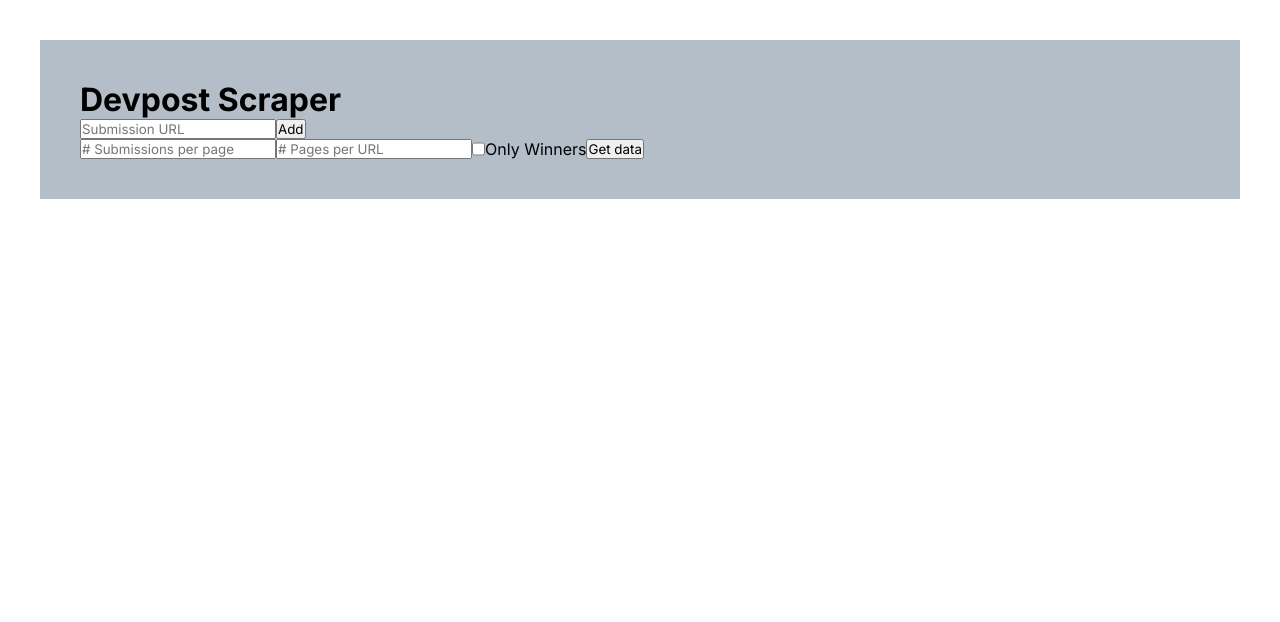
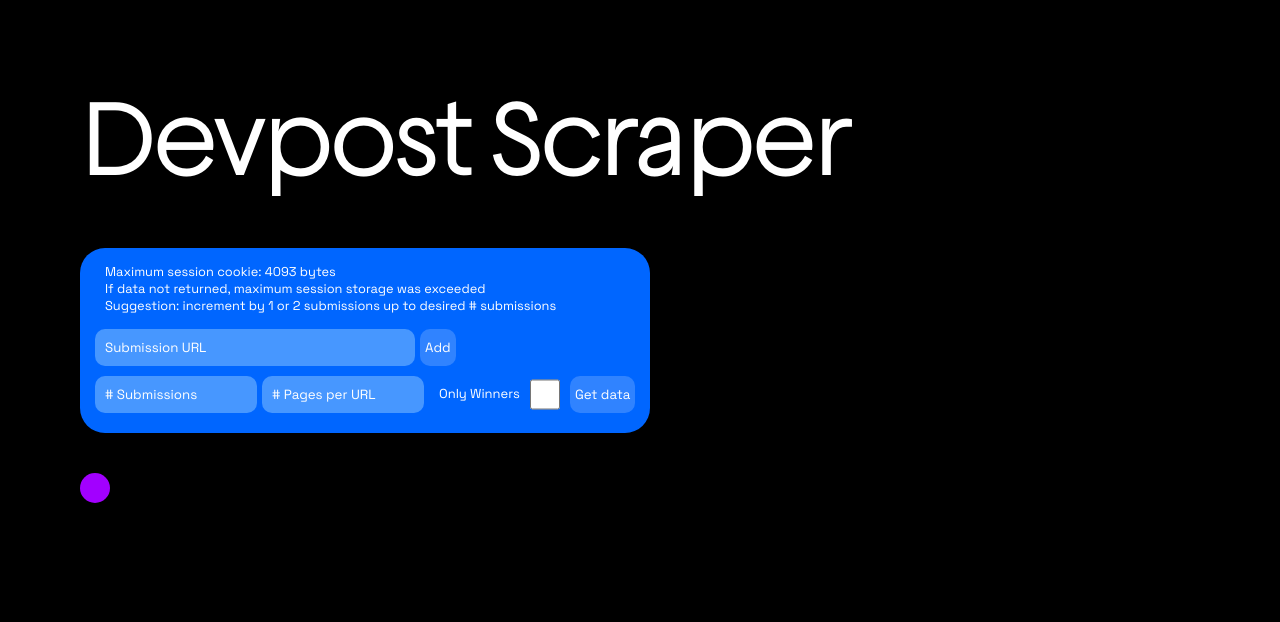
Before and after one commit to xegativ/devpost-scraper, a Flask app: page / in a window 1280 px wide. Shown: the top 622 px of the page. Run offline with Flask 3, Linux system fonts and the light colour scheme.

Commit message:
Added styling

```diff
--- a/dps.py
+++ b/dps.py
@@ -50,7 +50,7 @@ class DPS():
                             print("FINISHED")
                         count = count + 1
                     else:
-                        pass
+                        count = count + 1
 
                     self.data[URLlst[j]] = fieldsList
             except:
--- a/main.py
+++ b/main.py
@@ -25,8 +25,10 @@ def index():
 
     if 'URL_lst' not in session:
         session['URL_lst'] = []
+        session.modified = True
     if 'URL_data' not in session:
         session['URL_data'] = []
+        session.modified = True
 
     app.logger.info(f'> SESSION AFTER CHECK: {session["URL_lst"]}!')
 
--- a/static/styles/index.css
+++ b/static/styles/index.css
@@ -1,43 +1,238 @@
 @import url("https://fonts.googleapis.com/css2?family=Inter:wght@200;300;400;500;600;700&family=Space+Grotesk:wght@400;500;600;700&display=swap");
+
+@font-face {
+    font-family: "GE";
+    src: url("../fonts/Geliat-ExtraLight.otf");
+}
 
 * {
     margin: 0;
     padding: 0;
 
-    font-family: "Inter", sans-serif;
+    font-family: "GE";
     /* font-family: 'Space Grotesk', sans-serif; */
 }
 
+body {
+    background-color: black;
+}
+
+h1 {
+    color: white;
+    font-size: 100px;
+}
+
+input {
+    border-style: solid;
+    border: none;
+    border-width: 0px;
+    border-radius: 10px;
+
+    margin-right: 5px;
+    margin-top: 5px;
+    margin-bottom: 5px;
+
+    padding: 10px;
+
+    color: rgb(255, 255, 255);
+    font-family: "Space Grotesk", sans-serif;
+
+    background-color: rgb(71, 151, 255);
+}
+
+#warning {
+    color: white;
+    font-family: "Space Grotesk", sans-serif;
+    font-size: 0.8em;
+
+    margin-bottom: 10px;
+    margin-left: 10px;
+}
+
+.string-input {
+    width: 300px;
+}
+
+.numeric-input {
+    width: 142px;
+}
+
+label {
+    color: white;
+    margin-right: 10px;
+    margin-left: 10px;
+}
+
+::-webkit-input-placeholder {
+    /* WebKit, Blink, Edge */
+    color: white;
+}
+
+:-moz-placeholder {
+    /* Mozilla Firefox 4 to 18 */
+    color: white;
+    opacity: 1;
+}
+::-moz-placeholder {
+    /* Mozilla Firefox 19+ */
+    color: white;
+    opacity: 1;
+}
+:-ms-input-placeholder {
+    /* Internet Explorer 10-11 */
+    color: white;
+}
+::-ms-input-placeholder {
+    /* Microsoft Edge */
+    color: white;
+}
+
+::placeholder {
+    /* Most modern browsers support this now. */
+    color: white;
+}
+
+.form-bg {
+    margin-top: 50px;
+    padding: 15px;
+
+    background-color: rgb(0, 102, 255);
+
+    border-radius: 25px;
+}
+
+.stored-bg {
+    /* margin-top: 50px; */
+    padding: 15px;
+
+    background-color: rgb(162, 0, 255);
+
+    border-radius: 25px;
+}
+
+#div-stored {
+    margin-bottom: 40px;
+    display: flex;
+}
+
+button {
+    color: white;
+    font-family: "Space Grotesk", sans-serif;
+}
+
+#DontCheckWinner {
+    width: 30px;
+    margin-right: 10px;
+}
+
+#DontCheckWinner-label {
+    margin-top: 14px;
+
+    font-family: "Space Grotesk", sans-serif;
+    font-size: 13px;
+}
+
 #div-main {
-    padding: 40px;
+    padding: 80px;
+}
+
+#div-form {
+    margin-bottom: 40px;
+    display: flex;
 }
 
 .input-flex {
     display: flex;
 }
 
-.input-number {
+.submit-button {
+    border-style: solid;
+    border-width: 0px;
+    border-radius: 10px;
+    border-color: white;
+
+    margin-top: 5px;
+    margin-bottom: 5px;
+
+    padding-left: 5px;
+    padding-right: 5px;
+
+    background-color: rgb(48, 131, 255);
 }
 
-#div-input {
-    padding: 40px;
+.stored-li {
+    display: flex;
+    justify-content: space-between;
 
-    display: flex;
-    background-color: rgb(180, 190, 200);
+    margin: 10px;
 }
 
-#div-output {
-    padding: 40px;
+.stored-li p {
+    color: white;
+
+    font-size: 0.8em;
+    font-family: "Space Grotesk", sans-serif;
+
+    margin-top: 10px;
+    margin-right: 10px;
+}
+
+.stored-li button {
+    border-style: solid;
+    border-width: 0px;
+    border-radius: 10px;
+    border-color: white;
+
+    padding: 10px;
+
+    font-size: 0.8em;
+    color: white;
+    font-family: "Space Grotesk", sans-serif;
+
+    background-color: rgb(191, 82, 255);
+}
+
+.output-li {
+    margin-bottom: 40px;
+    border-radius: 25px;
+    padding: 25px;
+    background-color: rgb(255, 255, 255);
+}
+
+.output-li div p {
+    font-size: 0.8em;
+
+    font-family: "Space Grotesk", sans-serif;
+}
+
+.title-wrap {
+    margin-bottom: 10px;
+    font-size: 2em;
+}
+
+.subtitle-wrap {
+    margin-bottom: 10px;
+}
+
+.description-wrap {
+    margin-bottom: 15px;
+}
+
+.tag-wrap {
+    margin-top: 10px;
+    display: flex;
 }
 
 .tag-div p {
-    margin: 5px;
-    background-color: grey;
+    margin-left: 5px;
+    margin-right: 5px;
+
+    padding: 5px;
+
+    border-radius: 10px;
+
+    background-color: rgb(180, 180, 180);
     color: white;
     font-family: "Space Grotesk", sans-serif;
     font-size: 0.8em;
 }
-
-li {
-    display: flex;
-}
--- a/templates/index.html
+++ b/templates/index.html
@@ -12,54 +12,81 @@
     </head>
     <body>
         <div id="div-main">
-            <div id="div-input">
-                <div id="div-form">
-                    <h1>Devpost Scraper</h1>
+            <h1>Devpost Scraper</h1>
+
+            <div id="div-form">
+                <div class="form-bg">
                     <form method="post" action="{{ url_for('add') }}">
+                        <div id="warning">
+                            Maximum session cookie: 4093 bytes <br />If data not
+                            returned, maximum session storage was exceeded
+                            <br />
+                            Suggestion: increment by 1 or 2 submissions up to
+                            desired # submissions
+                        </div>
                         <div class="input-flex">
                             <input
                                 type="text"
                                 name="URL"
                                 placeholder="Submission URL"
                                 value="{{ request.form['URL'] }}"
+                                class="string-input"
                             />
-                            <button type="submit" name="ADD">Add</button>
+                            <button
+                                type="submit"
+                                name="ADD"
+                                class="submit-button"
+                            >
+                                Add
+                            </button>
                         </div>
                         <div class="input-flex">
                             <input
                                 type="number"
-                                class="input-number"
-                                placeholder="# Submissions per page"
+                                class="input-subm numeric-input"
+                                placeholder="# Submissions"
                                 name="n_subm"
                             />
                             <input
                                 type="number"
-                                class="input-number"
+                                class="input-page numeric-input"
                                 placeholder="# Pages per URL"
                                 name="n_page"
                             />
-
+                            <label
+                                for="DontCheckWinner"
+                                id="DontCheckWinner-label"
+                                >Only Winners</label
+                            >
                             <input
                                 type="checkbox"
                                 id="DontCheckWinner"
                                 name="DontCheckWinner"
                             />
-                            <label for="DontCheckWinner">Only Winners</label>
 
-                            <button type="submit" name="GETDATA">
+                            <button
+                                type="submit"
+                                name="GETDATA"
+                                class="submit-button"
+                            >
                                 Get data
                             </button>
                         </div>
                     </form>
                 </div>
-                <div id="div-stored">
+            </div>
+
+            <div id="div-stored">
+                <div class="stored-bg">
+                    <!-- <div style="color: white">Stored</div> -->
                     <ul>
                         {% for item in URL_lst %}
-                        <li>
+                        <li class="stored-li">
                             <p>{{ item }}</p>
                             <form
                                 method="post"
                                 action="{{ url_for('delete') }}"
+                                class="stored-form"
                             >
                                 <input
                                     type="hidden"
@@ -75,15 +102,16 @@
                     </ul>
                 </div>
             </div>
+
             <div id="div-output">
                 {% if URL_data %}
                 <ul>
                     {% for url, values in URL_data.items() %} {% for submission
                     in values %}
-                    <li>
+                    <li class="output-li">
                         <!-- <p>URL: {{ url }}</p> -->
                         <div class="title-wrap">
-                            <p>{{ submission[0] }}:</p>
+                            <p>{{ submission[0] }}</p>
                         </div>
                         <div class="subtitle-wrap">
                             <p>{{ submission[1] }}</p>
```
Also changed, not shown: static/fonts/Geliat-ExtraBold.otf (added), static/fonts/Geliat-ExtraLight.otf (added).
